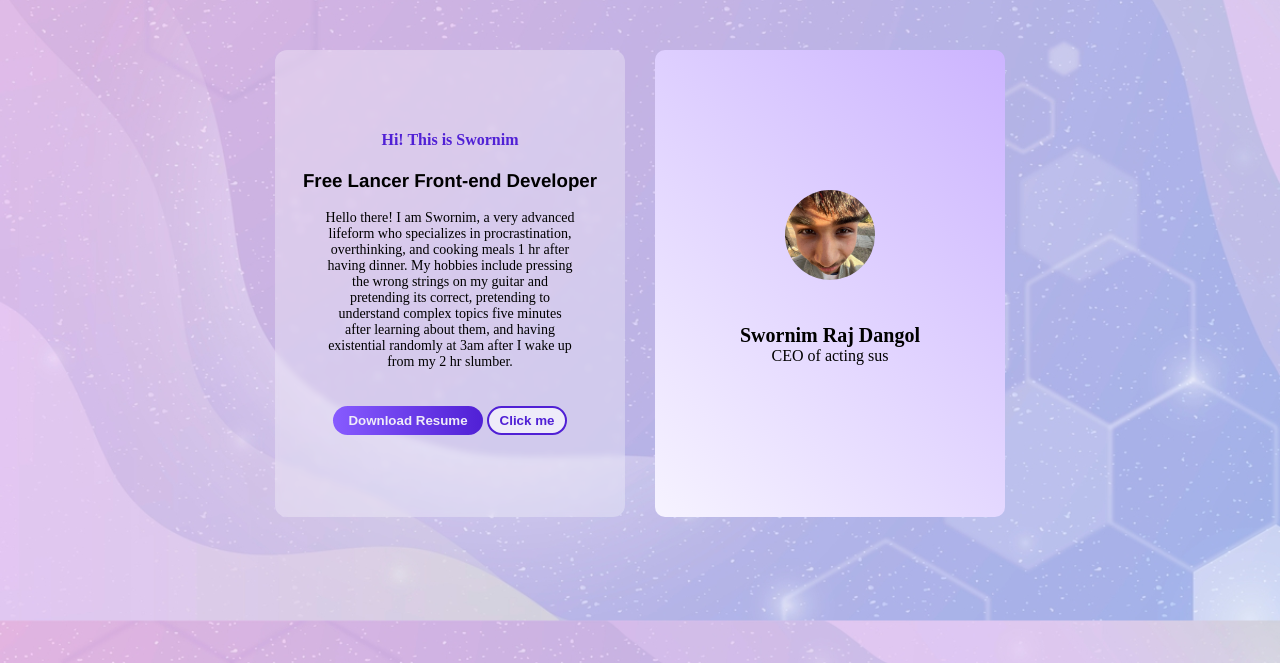
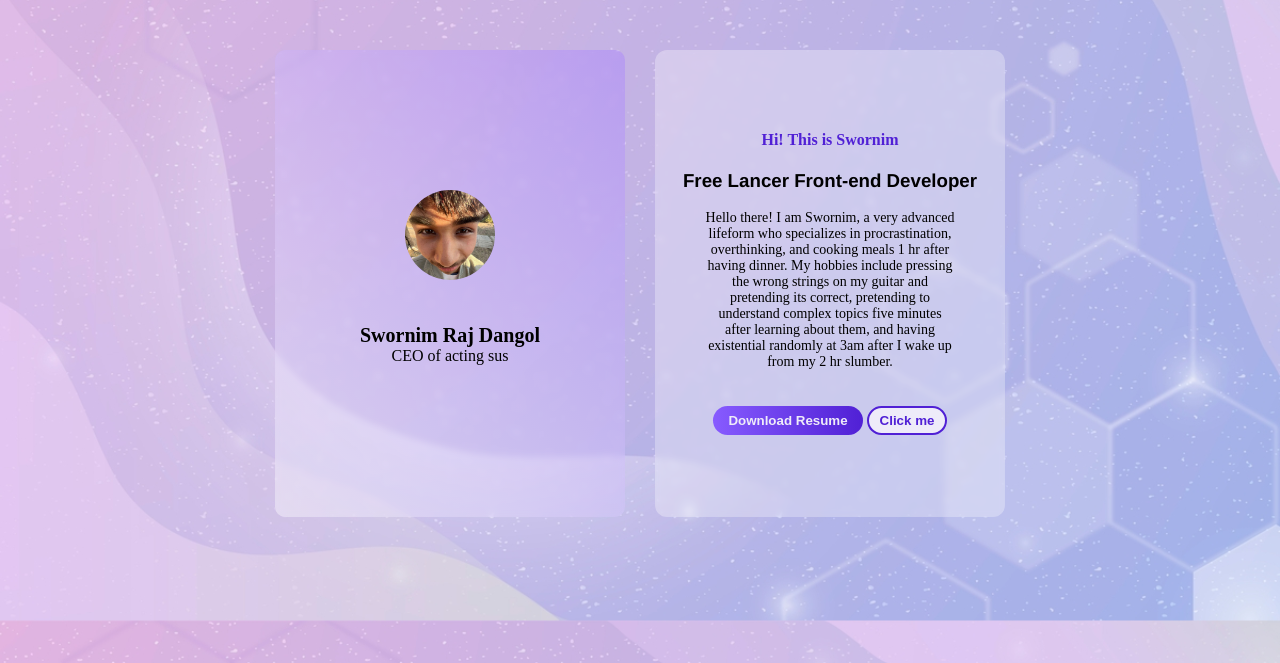
Before and after one commit to Swornim-Dangol/Learning-CSS, a plain HTML site: page index.html in a window 1280 px wide. Shown: the part 137-800 px from the top of the page. Drawn offline with Linux system fonts and the light colour scheme.

Commit message:
This is the final commit of the day

```diff
--- a/cssflexing.css
+++ b/cssflexing.css
@@ -28,38 +28,62 @@ h1{
     transition: max-height 0.5s ease-in-out;
 }
 
-/*boxes*/
-#box1{
+/* boxes */
+#box1 {
     width: 350px;
     aspect-ratio: 3/4;
     text-align: center;
     border-radius: 10px;
-
-    display:flex;
+    position: relative;
+    display: flex;
     flex-direction: column;
     align-content: center;
     justify-content: center;
-    background: linear-gradient(45deg,rgb(246, 243, 255),rgb(204, 180, 255));
 
     transform: scale(1);
     transition: all 0.3s ease-in-out;
 }
-#box2{
+
+#box1::before {
+    content: '';
+    position: absolute;
+    top: 0;
+    left: 0;
+    right: 0;
+    bottom: 0;
+    border-radius: 10px;
+    background: linear-gradient(45deg,rgba(255, 255, 255, 0.4),rgba(166, 125, 255, 0.4));
+    backdrop-filter: blur(3px);
+    -webkit-backdrop-filter: blur(3px);
+    z-index: -1;
+}
+
+#box2 {
     width: 350px;
     aspect-ratio: 3/4;
     text-align: center;
-
-    display:flex;
+    position: relative;
+    display: flex;
     align-content: center;
     flex-direction: column;
     justify-content: center;
     border-radius: 12px;
+    transform: scale(1);
+    transition: transform 0.3s ease-in-out;
+}
+
+#box2::before {
+    content: '';
+    position: absolute;
+    top: 0;
+    left: 0;
+    right: 0;
+    bottom: 0;
+    border-radius: 12px;
     background-color: rgba(255,255,255,0.3);
     backdrop-filter: blur(3px);
     -webkit-backdrop-filter: blur(3px);
-
-    transform: scale(1);
-    transition: transform 0.3s ease-in-out;
+    z-index: -1;
 }
 
 /* image */
@@ -109,10 +133,11 @@ h1{
 /* this is for boxes */
 #box1:hover{
     transform: scale(1.05);
-    box-shadow: 0 0 15px #8f69ff;
+    box-shadow: 0px 0px 15px #806fb5;
 }
 #box2:hover{
     transform: scale(1.05);
+    box-shadow: 0px 0px 15px #806fb5;
 }
 
 #box1:hover .hidden-text {
--- a/index.html
+++ b/index.html
@@ -11,6 +11,12 @@
     <h1>Trying out things XD</h1>
     <br><br>
     <div id="container">
+        <div id="box1">
+            <img id="image1" src="Props/yolo.jpg" title="lol this is actually me"><br><br>
+            <p class="hidden-text">I have the soul of an old man trapped in a young body, complete with a love for naps and complaining about "kids these days." My fitness journey consists of carrying all the grocery bags in one trip and occasionally doing a push-up to see if I still can. I aspire to be the kind of person my WiFi thinks I am when it asks, "Are you a robot?". efficient, intelligent, and slightly terrifying. But in reality, I’m just here, winging it like the rest of us.</p>
+            <p style="font-size:14px;"><div style="font-size: 20px;"><b>Swornim Raj Dangol</b></div>
+                CEO of acting sus</p>
+        </div>
         <div id="box2">
             <h4 style="color:#5020D5; margin-top:0px;">Hi! This is Swornim</h4>
             <h3 style="font-family: 'Franklin Gothic Medium', 'Arial Narrow', Arial, sans-serif; margin: 0 auto;"><b>Free Lancer Front-end Developer</b></h3><br>
@@ -20,13 +26,6 @@
                 <button id="but2" onclick="window.location.href='cssmedia.html'">Click me</button>
             </div>
         </div>
-
-        <div id="box1">
-            <img id="image1" src="Props/yolo.jpg" title="lol this is actually me"><br><br>
-            <p class="hidden-text">I have the soul of an old man trapped in a young body, complete with a love for naps and complaining about "kids these days." My fitness journey consists of carrying all the grocery bags in one trip and occasionally doing a push-up to see if I still can. I aspire to be the kind of person my WiFi thinks I am when it asks, "Are you a robot?". efficient, intelligent, and slightly terrifying. But in reality, I’m just here, winging it like the rest of us.</p>
-            <p style="font-size:14px;"><div style="font-size: 20px;"><b>Swornim Raj Dangol</b></div>
-                CEO of acting sus</p>
-        </div>
     </div>
 </body>
 </html>
```
